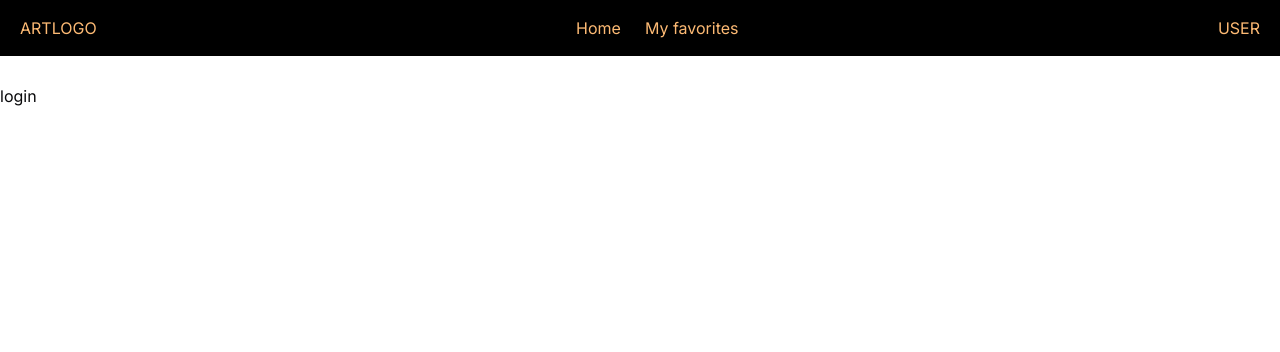
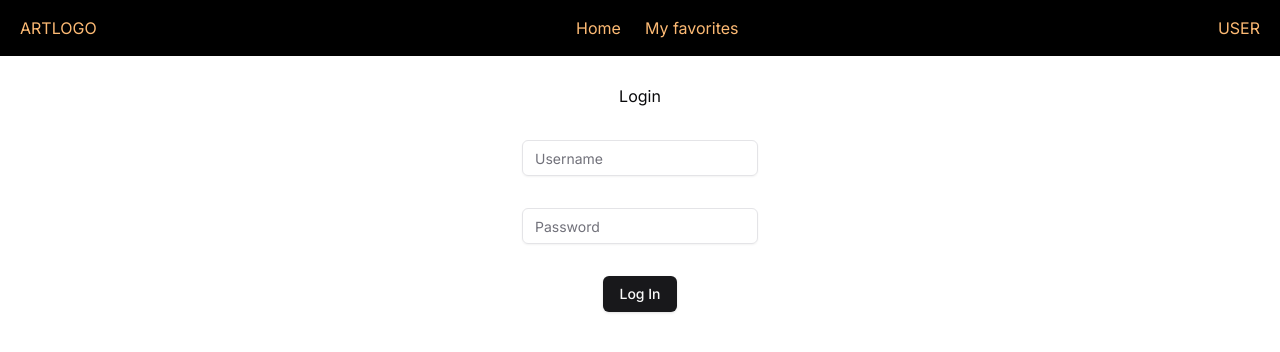
Before and after one commit to turnkeytitan/world-art, a Next.js app in the folder world-art/: page /login in a window 1280 px wide. Shown: the top 352 px of the page. Built offline with nearby package versions, Linux system fonts and the light colour scheme.

Commit message:
feat: login implemented

```diff
--- a/world-art/src/app/favs/page.tsx
+++ b/world-art/src/app/favs/page.tsx
@@ -1,6 +1,13 @@
+"use client";
 import ListFav from "@/components/ui/ListFav";
+import { useEffect } from "react";
 
 function Favs() {
+  useEffect(() => {
+    if (!localStorage.getItem("userid")) {
+      window.location.href = "/login";
+    }
+  }, []);
   return <ListFav />;
 }
 export default Favs;
--- a/world-art/src/app/login/page.tsx
+++ b/world-art/src/app/login/page.tsx
@@ -1,4 +1,18 @@
+'use client'
+import LoginForm from "@/components/ui/LoginForm";
+import { useEffect } from "react";
+
 function Login() {
-  return <div>login</div>;
+  useEffect(() => {
+    if (!!localStorage.getItem("userid")) {
+      window.location.href = "/";
+    }
+  }, []);
+  return (
+    <div className="h-full flex justify-center items-center flex-col gap-8">
+      <h1>Login</h1>
+      <LoginForm />
+    </div>
+  );
 }
 export default Login;
--- a/world-art/src/app/page.tsx
+++ b/world-art/src/app/page.tsx
@@ -1,5 +1,5 @@
 "use client";
-import { useState } from "react";
+import { useEffect, useState } from "react";
 import { Input } from "@/components/ui/input";
 import {
   Card,
@@ -17,6 +17,13 @@ import { useToast } from "@/components/ui/use-toast";
 import { Toaster } from "@/components/ui/toaster";
 
 function Home() {
+  const [artists, setArtists] = useState<Artist[]>([]);
+  const [pieces, setPieces] = useState<Art[]>([]);
+  useEffect(() => {
+    if (!localStorage.getItem("userid")) {
+      window.location.href = "/login";
+    }
+  }, []);
   const { toast } = useToast();
   const getArtists = (artists: string) => {
     getArtistList(artists).then((list) => {
@@ -51,8 +58,6 @@ function Home() {
       });
   };
   const debouced = debounce(getArtists, 500);
-  const [artists, setArtists] = useState<Artist[]>([]);
-  const [pieces, setPieces] = useState<Art[]>([]);
   return (
     <div className="flex flex-col justify-center items-center gap-8">
       <section className=" flex justify-center items-center gap-8">
--- /dev/null
+++ b/world-art/src/components/ui/LoginForm.tsx
@@ -0,0 +1,48 @@
+"use client";
+import { login } from "@/lib/data";
+import { useState } from "react";
+import { Input } from "./input";
+import { Button } from "./button";
+
+const LoginForm = () => {
+  const [username, setUsername] = useState("");
+  const [password, setPassword] = useState("");
+
+  const handleSubmit = async () => {
+    const response = await login({ username, password });
+    console.log(response.success);
+
+    if (response.success) {
+      localStorage.setItem('userid', response.data);
+      window.location.href = "/";
+    }
+  };
+  return (
+    <form className="h-full flex justify-center flex-col items-center gap-8 max-w-96">
+      <Input
+        type="username"
+        name="username"
+        value={username}
+        placeholder="Username"
+        onChange={(e) => setUsername(e.target.value)}
+        required
+      />
+      <Input
+        type="password"
+        name="password"
+        placeholder="Password"
+        onChange={(e) => setPassword(e.target.value)}
+        required
+      />
+      <Button
+        type="button"
+        onClick={() => {
+          handleSubmit();
+        }}>
+        Log In
+      </Button>
+    </form>
+  );
+};
+
+export default LoginForm;
--- a/world-art/src/lib/data.ts
+++ b/world-art/src/lib/data.ts
@@ -1,5 +1,5 @@
 import axios, { AxiosError } from "axios";
-import { Art, Artist, Message } from "./definitions";
+import { Art, Artist, Message, ResponseDTO, User } from "./definitions";
 
 const baseUrl = process.env.NEXT_PUBLIC_BACK;
 
@@ -23,3 +23,8 @@ export async function getFavorites(id: string): Promise<Art[]> {
   const res = await axios.get(url);
   return res.data;
 }
+export async function login(user: User): Promise<ResponseDTO<string>> {
+  const url = `${baseUrl}/login`;
+  const res = await axios.post(url, user);
+  return res.data;
+}
```
Also changed, not shown: world-art/src/lib/definitions.ts (+13 -2 lines), 1 other file (tests, documents, lock files or other folders).
